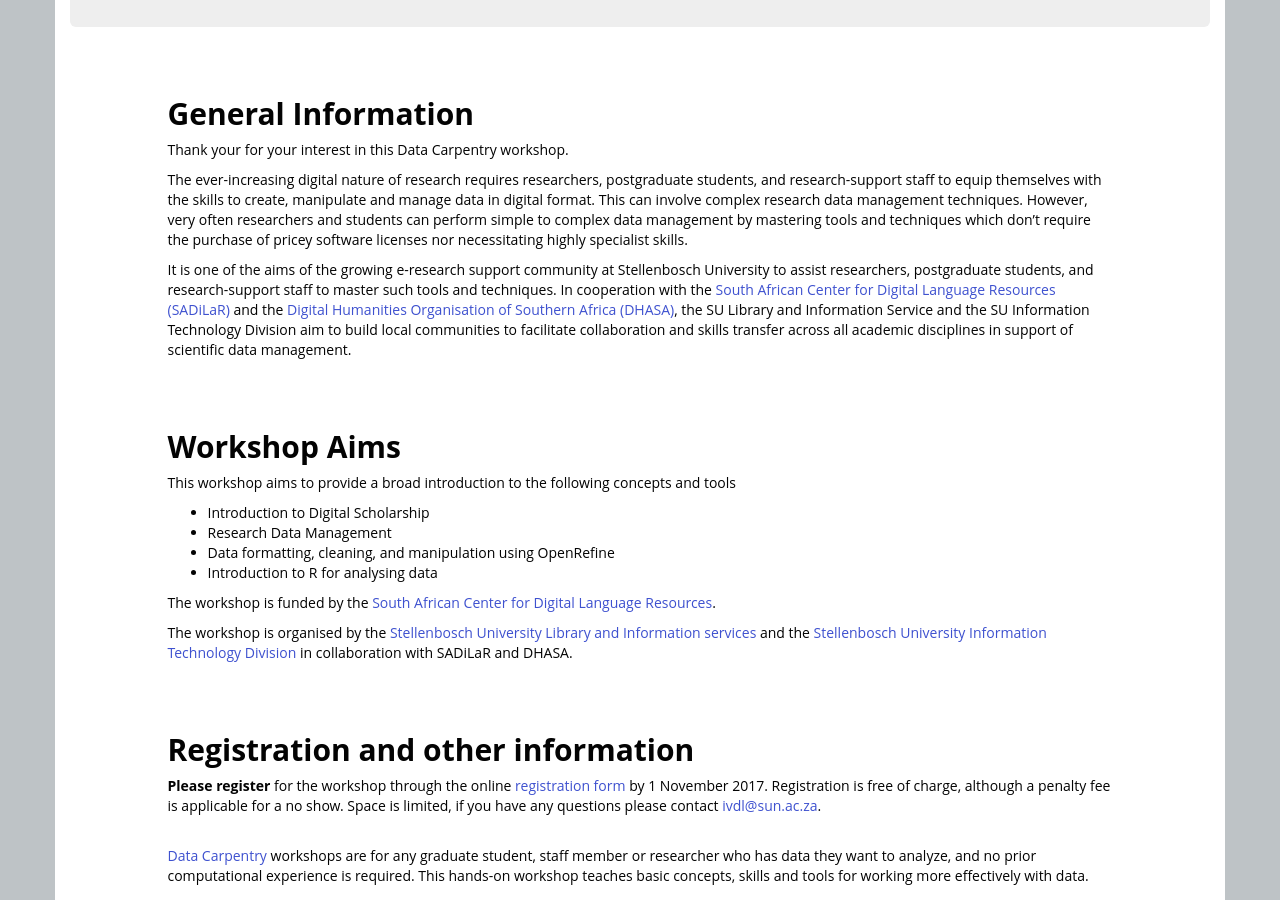
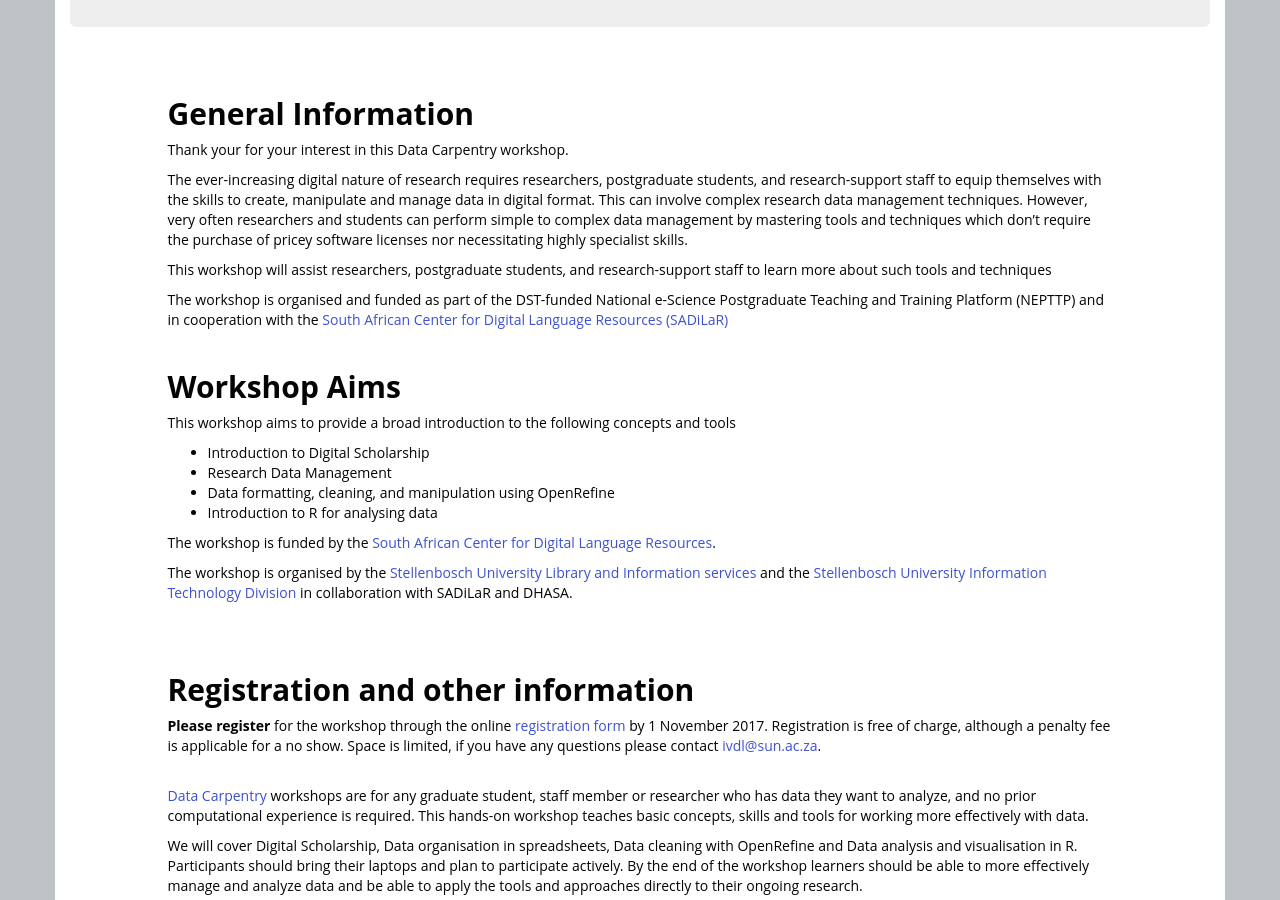
Before and after one commit to anelda/2018-01-31-WITS, a Jekyll site: the page built from index.html, in a window 1280 px wide and 900 px high, scrolled down 455 px. Built offline with Jekyll 4.4.1, drawn with Linux system fonts in a browser that asks for light colours; nearby versions of some CDN libraries; library files that are not in the unit come from our copies.

Commit message:
Update index.html

```diff
--- a/index.html
+++ b/index.html
@@ -59,8 +59,8 @@
 </br>
 
 <p>The ever-increasing digital nature of research requires researchers, postgraduate students, and research-support staff to equip themselves with the skills to create, manipulate and manage data in digital format. This can involve complex research data management techniques.  However, very often researchers and students can perform simple to complex data management by mastering tools and techniques which don’t require the purchase of pricey software licenses nor necessitating highly specialist skills.</p>
-
-<p>It is one of the aims of the growing e-research support community at Stellenbosch University to assist researchers, postgraduate students, and research-support staff to master such tools and techniques.  In cooperation with the <a href="https://goo.gl/MedPb8" target="_blank">South African Center for Digital Language Resources (SADiLaR)</a> and the <a href="http://digitalhumanities.org.za/" target="_blank">Digital Humanities Organisation of Southern Africa (DHASA)</a>, the SU Library and Information Service and the SU Information Technology Division aim to build local communities to facilitate collaboration and skills transfer across all academic disciplines in support of scientific data management.</p>
+<p>This workshop will assist researchers, postgraduate students, and research-support staff to learn more about such tools and techniques </p>
+<p>The workshop is organised and funded as part of the DST-funded National e-Science Postgraduate Teaching and Training Platform (NEPTTP) and in cooperation with the <a href="https://goo.gl/MedPb8" target="_blank">South African Center for Digital Language Resources (SADiLaR)</a>
 
 </br>
 <h2>Workshop Aims</h2>
```
